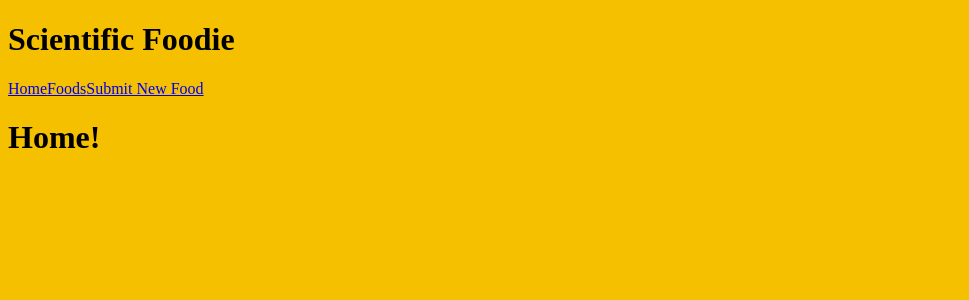
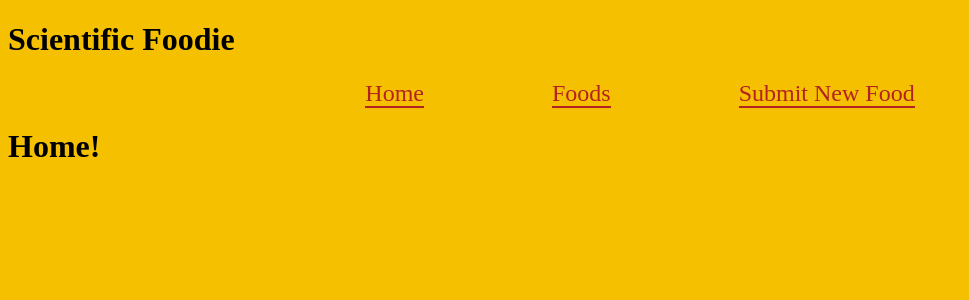
Before and after one commit to laurentyson85/scientific-foodie, a React (Create React App) app: page / in a window 1280 px wide. Shown: the top 300 px of the page, without its empty margins (0-969 px from the left). Built offline with nearby package versions, Linux system fonts and the light colour scheme.

Commit message:
Add nav bar styling in CSS

```diff
--- a/src/components/Nav.js
+++ b/src/components/Nav.js
@@ -4,11 +4,14 @@ import { Link } from "react-router-dom"
 
 function Nav() {
   return (
-    <nav>
-      <Link to="/">Home</Link>
-      <Link to="/foods">Foods</Link>
-      <Link to="/form">Submit New Food</Link>
-    </nav>
+    <div className="navBar">
+        <nav>
+        <Link to="/">Home</Link>
+        <Link to="/foods">Foods</Link>
+        <Link to="/form">Submit New Food</Link>
+        </nav>
+    </div>
+
   );
 }
 
--- a/src/index.css
+++ b/src/index.css
@@ -3,8 +3,36 @@ body {
 
 }
 
+.navBar {
+  text-align: center;
+}
 
-.App {
+nav a {
+  display: inline-bock;
+  margin: 1rem 4rem;
+  text-decoration: none;
+  font-size: 1.5em;
+  color: firebrick;
+  border-bottom: 2px solid firebrick;
+  transition: 0.1s;
+}
+
+nav a:hover,
+nav a:active {
+  color: tomato;
+  border-bottom: 2px solid tomato;
+}
+
+
+
+
+
+
+
+
+
+
+/* .App {
   text-align: center;
 
 }
@@ -19,4 +47,4 @@ body {
   font-size: calc(10px + 2vmin);
   color: #212529;
   font-family:'Times New Roman', Times, serif
-}
+} */
```
